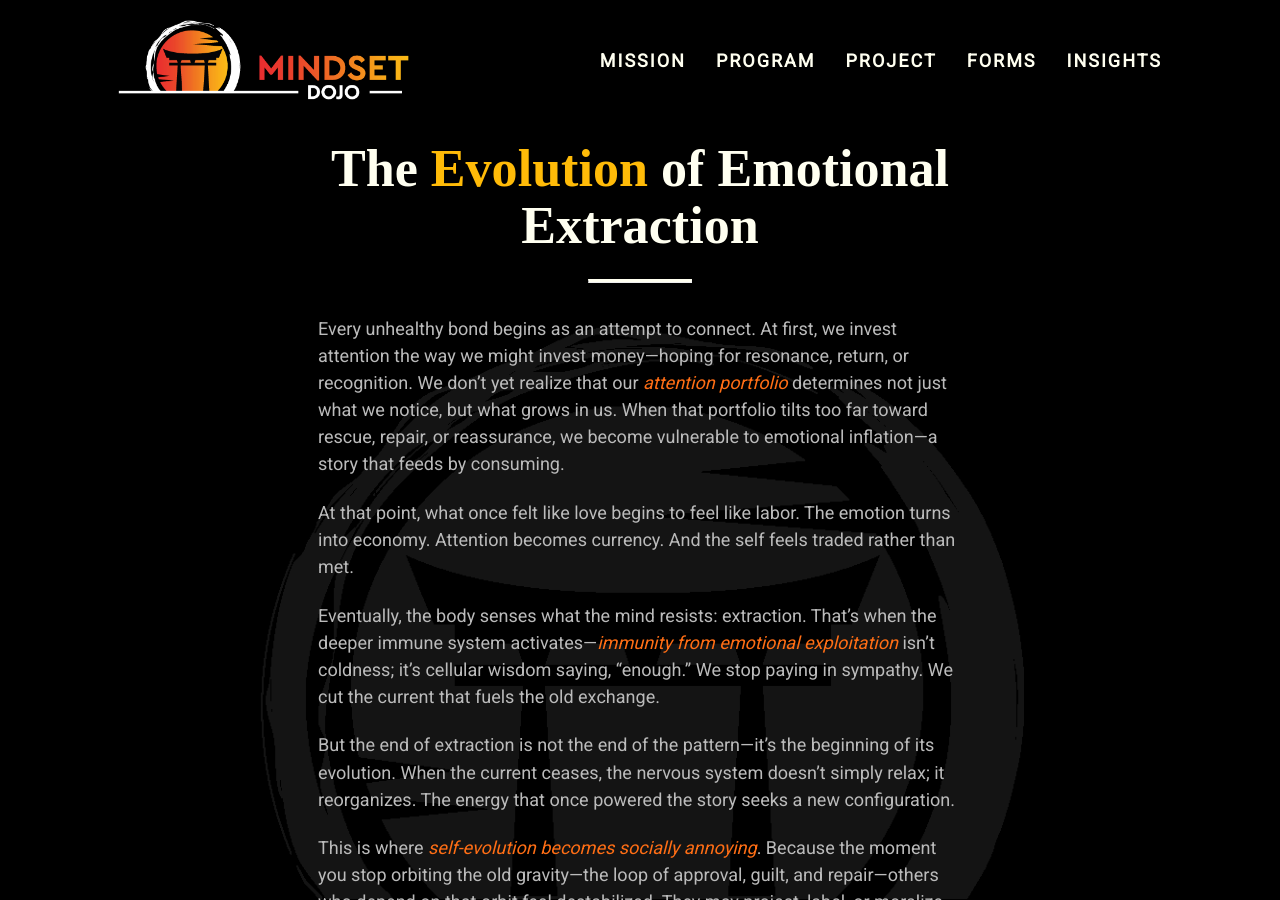
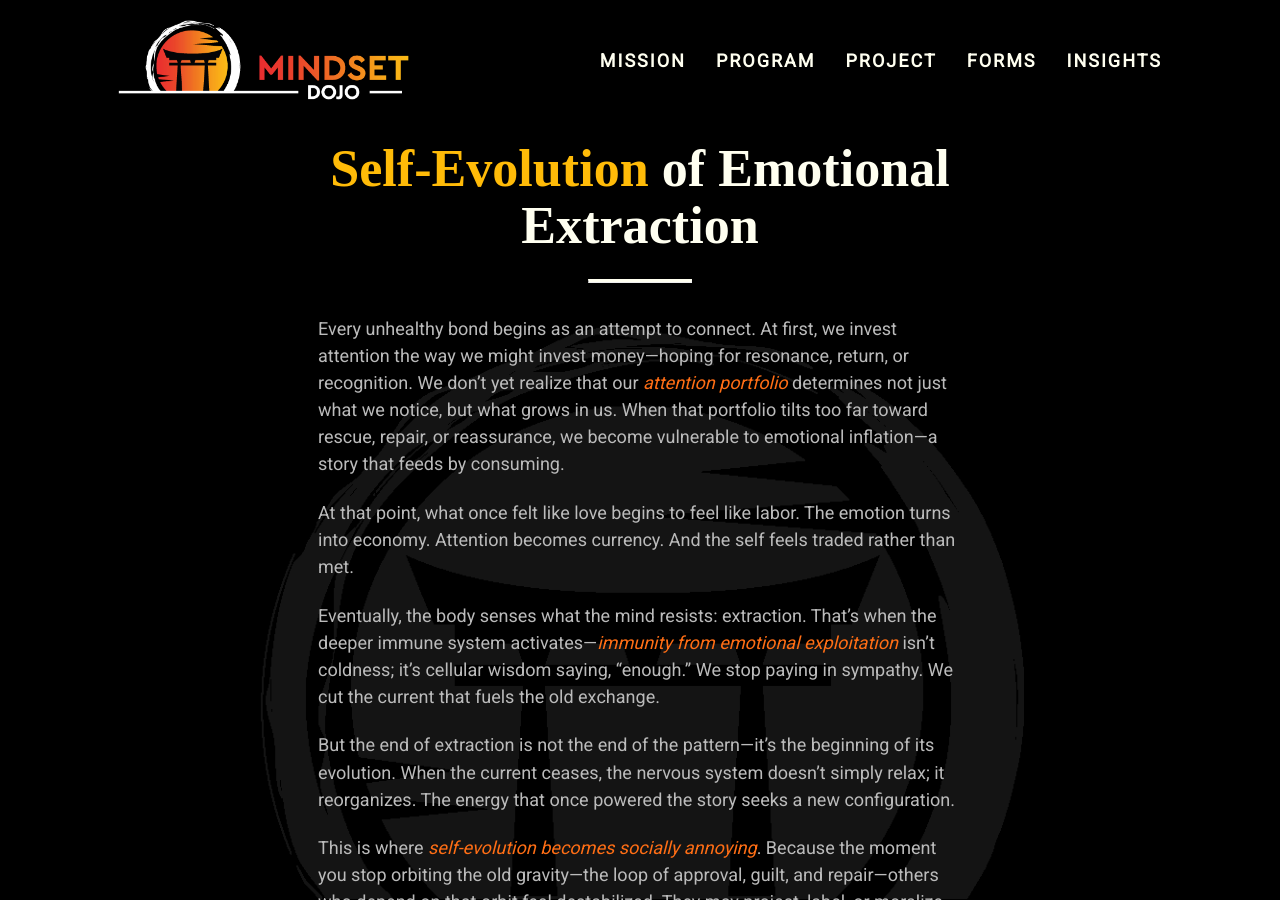
Before and after one commit to mindset-dojo/mindset-dojo.github.io, a Jekyll site: the page built from _insights/2025-10-27-self-evolution-of-emotional-extraction.md, in a window 1280 px wide and 900 px high. Built offline with Jekyll 4.4.1, drawn with Linux system fonts in a browser that asks for light colours; some web fonts are replaced.

Commit message:
feat: Self-evolution of emotional extraction article

```diff
--- a/_data/sections/program.yaml
+++ b/_data/sections/program.yaml
@@ -160,8 +160,8 @@ sections:
           flows:
             - label: "The Hand-Sword and the Shadow - Using Force for Peace"
               url: /insights/force-for-peace/
-            - label: The Evolution of Emotional Extraction
-              url: /insights/evolution-of-emotional-extraction/
+            - label: Self-Evolution of Emotional Extraction
+              url: /insights/self-evolution-of-emotional-extraction/
             - label: 30 minute Zazen with Chosei Zen Virtual Dojo
               url: https://www.choseizen.org/virtual-dojo
             - label: Cultivating a Threshold-Based Authorship Network
--- a/_insights/2025-10-27-evolution-of-emotional-extraction.md
+++ b/_insights/2025-10-27-self-evolution-of-emotional-extraction.md
@@ -1,7 +1,7 @@
 ---
 layout: insight
-title: The Evolution of Emotional Extraction
-title_mark: Evolution
+title: Self-Evolution of Emotional Extraction
+title_mark: Self-Evolution
 published_date: 2025-10-27
 refactored_date: 2025-10-27
 authors:
```
